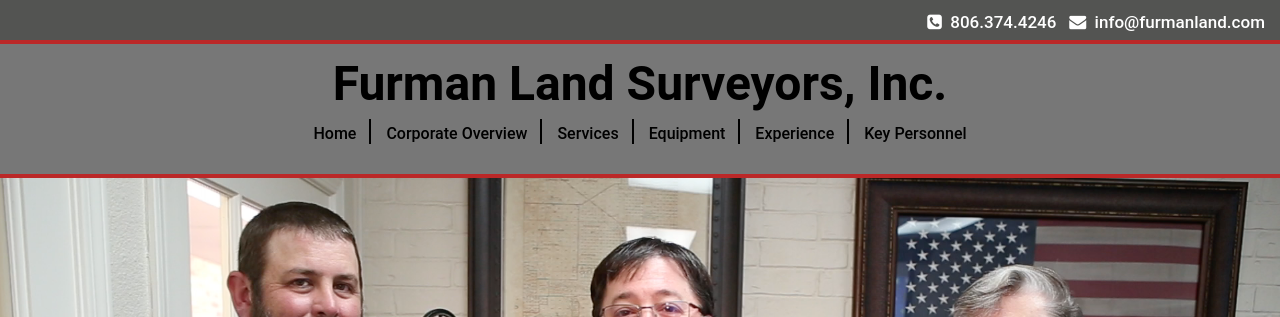
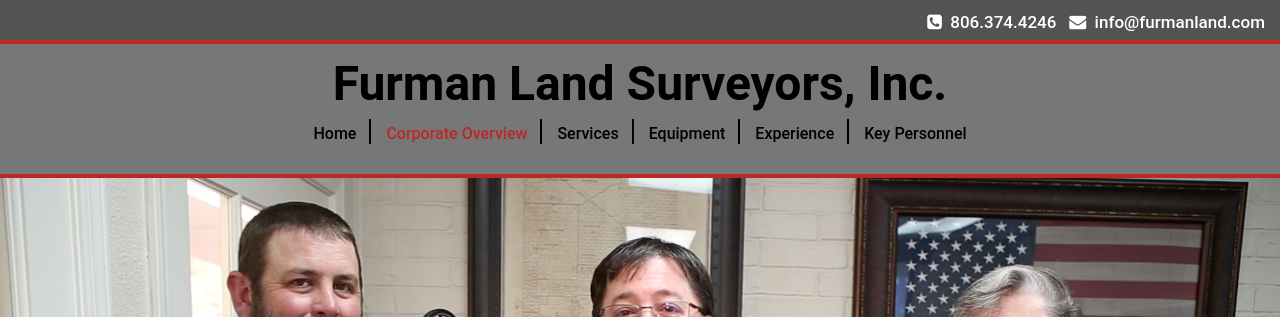
Before and after one commit to remmi11/furmanland, a PHP site: page /overview.html in a window 1280 px wide. Shown: the top 317 px of the page. Run offline with PHP 8.4, Linux system fonts and the light colour scheme.

Commit message:
change the active menu color

```diff
--- a/css/style.css
+++ b/css/style.css
@@ -751,3 +751,6 @@
 .owl-dot.active span {
     background-color: #000;
 }
+nav .navbar-nav > li.active-menu > a{
+    color: #bb2828 !important;
+}
--- a/equipment.html
+++ b/equipment.html
@@ -50,7 +50,7 @@
                     <li>
                         <a href="services.html">Services</a>
                     </li>
-                    <li>
+                    <li class="active-menu">
                         <a href="equipment.html">Equipment</a>
                     </li>
                     <li>
--- a/experience.html
+++ b/experience.html
@@ -53,7 +53,7 @@
                     <li>
                         <a href="equipment.html">Equipment</a>
                     </li>
-                    <li>
+                    <li class="active-menu">
                         <a href="experience.html">Experience</a>
                     </li>
                     <li>
--- a/index.html
+++ b/index.html
@@ -89,7 +89,7 @@
             </div>
             <div class="collapse navbar-collapse" id="myNavbar">
                 <ul class="nav navbar-nav">
-                    <li class="">
+                    <li class="active-menu">
                         <a href="index.html">Home</a>
                     </li>
                     <li>
--- a/overview.html
+++ b/overview.html
@@ -41,10 +41,10 @@
             </div>
             <div class="collapse navbar-collapse" id="myNavbar">
                 <ul class="nav navbar-nav">
-                    <li class="">
+                    <li>
                         <a href="index.html">Home</a>
                     </li>
-                    <li>
+                    <li class="active-menu">
                         <a href="overview.html">Corporate Overview</a>
                     </li>
                     <li>
--- a/personnel.html
+++ b/personnel.html
@@ -56,7 +56,7 @@
                     <li>
                         <a href="experience.html">Experience</a>
                     </li>
-                    <li>
+                    <li class="active-menu">
                         <a href="personnel.html">Key Personnel</a>
                     </li>
                 </ul>
--- a/services.html
+++ b/services.html
@@ -47,7 +47,7 @@
                     <li>
                         <a href="overview.html">Corporate Overview</a>
                     </li>
-                    <li>
+                    <li class="active-menu">
                         <a href="services.html">Services</a>
                     </li>
                     <li>
```
